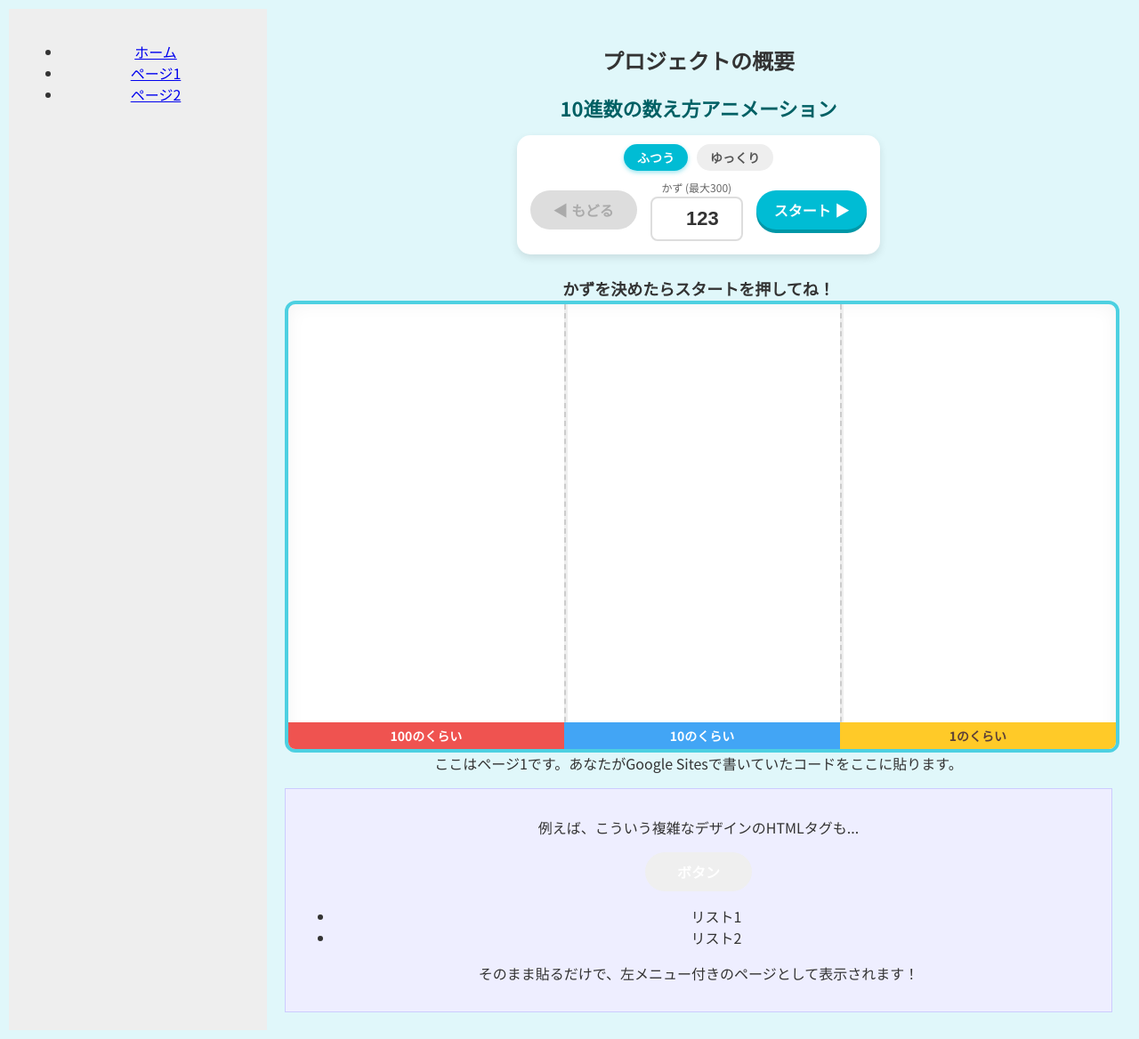
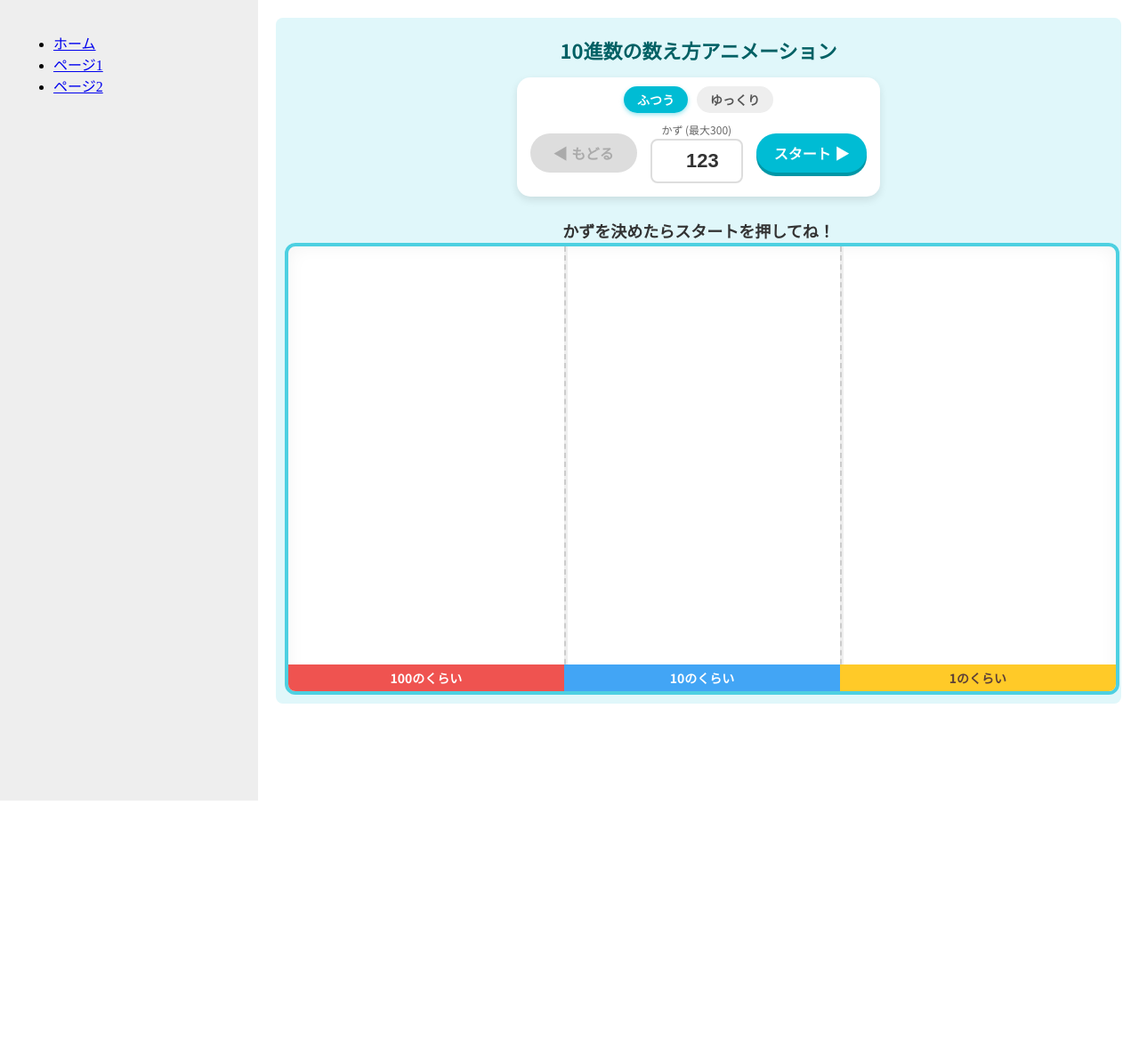
Before and after one commit to mikatah/mikatah.github.io, a Jekyll site: the page built from joho/page1.html, in a window 1280 px wide. Shown: the whole page at 89% size. Built offline with Jekyll 4.4.1, drawn with Linux system fonts in a browser that asks for light colours; after the commit the page ends 900 px from its top, so only the background shows below that.

Commit message:
Update page1.html

```diff
--- a/joho/page1.html
+++ b/joho/page1.html
@@ -1,39 +1,31 @@
 ---
 layout: default
-title: プロジェクト概要
+title: 10進数の数え方アニメーション
 ---
 
-<h2>プロジェクトの概要</h2>
-
-<p>
-
-
-    <!DOCTYPE html>
-<html lang="ja">
-<head>
-<meta charset="UTF-8">
-<meta name="viewport" content="width=device-width, initial-scale=1.0">
-<title>10進数の数え方アニメーション</title>
-<!-- Google Fonts -->
 <link rel="preconnect" href="https://fonts.googleapis.com">
 <link rel="preconnect" href="https://fonts.gstatic.com" crossorigin>
 <link href="https://fonts.googleapis.com/css2?family=Noto+Sans+JP:wght@400;700&display=swap" rel="stylesheet">
+
 <style>
   :root {
-    --transition-speed: 0.8s; /* JSで書き換えます */
+    --transition-speed: 0.8s;
   }
 
-  body {
+  /* 【重要】body ではなく、このアプリ専用のクラスに対してスタイルを当てます */
+  .app-container {
     font-family: "Noto Sans JP", "Hiragino Kaku Gothic ProN", sans-serif;
     text-align: center;
     margin: 0;
     padding: 10px;
     background-color: #e0f7fa;
     color: #333;
-    overflow-x: auto; /* 【変更】横スクロールを許可 */
+    overflow-x: auto;
+    border-radius: 8px; /* デザイン調整 */
   }
 
-  h1 { margin: 10px 0 15px; font-size: 22px; color: #006064; }
+  /* h1 もこの中だけに適用されるように限定します */
+  .app-container h1 { margin: 10px 0 15px; font-size: 22px; color: #006064; }
 
   /* コントロール全体 */
   .controls-wrapper {
@@ -139,9 +131,9 @@ title: プロジェクト概要
   #stage {
     position: relative;
     width: 100%;
-    max-width: 960px; /* 【変更】幅を広げる（赤枠約290px × 3 + α） */
-    min-width: 920px; /* 【変更】最小幅を確保して赤枠がはみ出さないようにする */
-    height: 500px; /* 【変更】高さを400pxから500pxへ拡大 */
+    max-width: 960px;
+    min-width: 920px;
+    height: 500px;
     margin: 0 auto;
     background-color: white;
     border: 4px solid #4DD0E1;
@@ -151,7 +143,7 @@ title: プロジェクト概要
   }
 
   @media (max-width: 600px) {
-    #stage { height: 550px; } /* 【変更】スマホ時はさらに少し高く */
+    #stage { height: 550px; }
     .main-controls { gap: 10px; }
     button { min-width: 100px; padding: 10px 15px; font-size: 14px; }
   }
@@ -186,7 +178,7 @@ title: プロジェクト概要
   .dot {
     width: 14px;
     height: 14px;
-    background-color: #FFE082; /* 薄い黄色 */
+    background-color: #FFE082;
     border-radius: 50%;
     position: absolute;
     transition-property: left, top, transform, background-color, border-color;
@@ -213,7 +205,7 @@ title: プロジェクト概要
   .group-box-100 {
     position: absolute;
     border: 3px solid #e53935;
-    background-color: white; /* 背景を白にして下の重なりを隠す */
+    background-color: white;
     border-radius: 8px;
     transition: opacity 0.5s;
     opacity: 0;
@@ -245,13 +237,13 @@ title: プロジェクト概要
     font-size: 1.2em;
   }
 </style>
-</head>
-<body>
+
+
+<div class="app-container">
 
     <h1>10進数の数え方アニメーション</h1>
 
     <div class="controls-wrapper">
-  <!-- 速度調整 -->
       <div class="speed-switch">
         <label>
           <input type="radio" name="speed" value="normal" checked>
@@ -263,7 +255,6 @@ title: プロジェクト概要
         </label>
       </div>
 
-  <!-- メイン操作 -->
       <div class="main-controls">
         <button id="backBtn" disabled>◀ もどる</button>
 
@@ -287,7 +278,7 @@ title: プロジェクト概要
       <div id="label-1" class="zone-label">1のくらい</div>
     </div>
 
-<script>
+</div> <script>
 // --- 定数・設定 ---
 const DOT_SIZE = 14;
 const GAP = 4;
@@ -798,18 +789,3 @@ function arrangeLooseDots(dots, startIndex, instant = false) {
   }
 }
 </script>
-</body>
-</html>
-
-
-    ここはページ1です。あなたがGoogle Sitesで書いていたコードをここに貼ります。</p>
-
-<div style="background:#eef; padding:15px; border:1px solid #ccf;">
-    <p>例えば、こういう複雑なデザインのHTMLタグも...</p>
-    <button>ボタン</button>
-    <ul>
-        <li>リスト1</li>
-        <li>リスト2</li>
-    </ul>
-    <p>そのまま貼るだけで、左メニュー付きのページとして表示されます！</p>
-</div>
```
Lines whose indentation alone changed are shown as unchanged.
